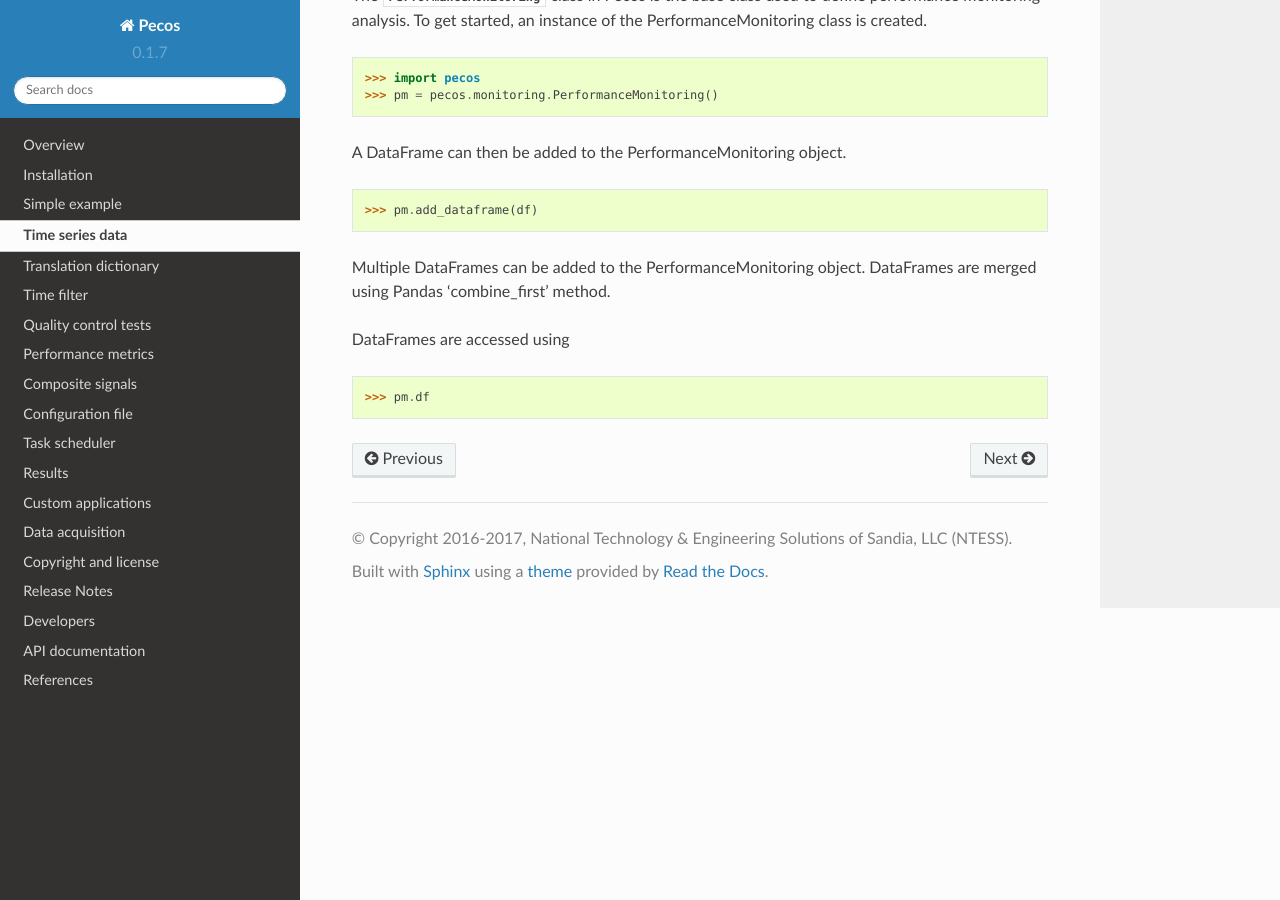
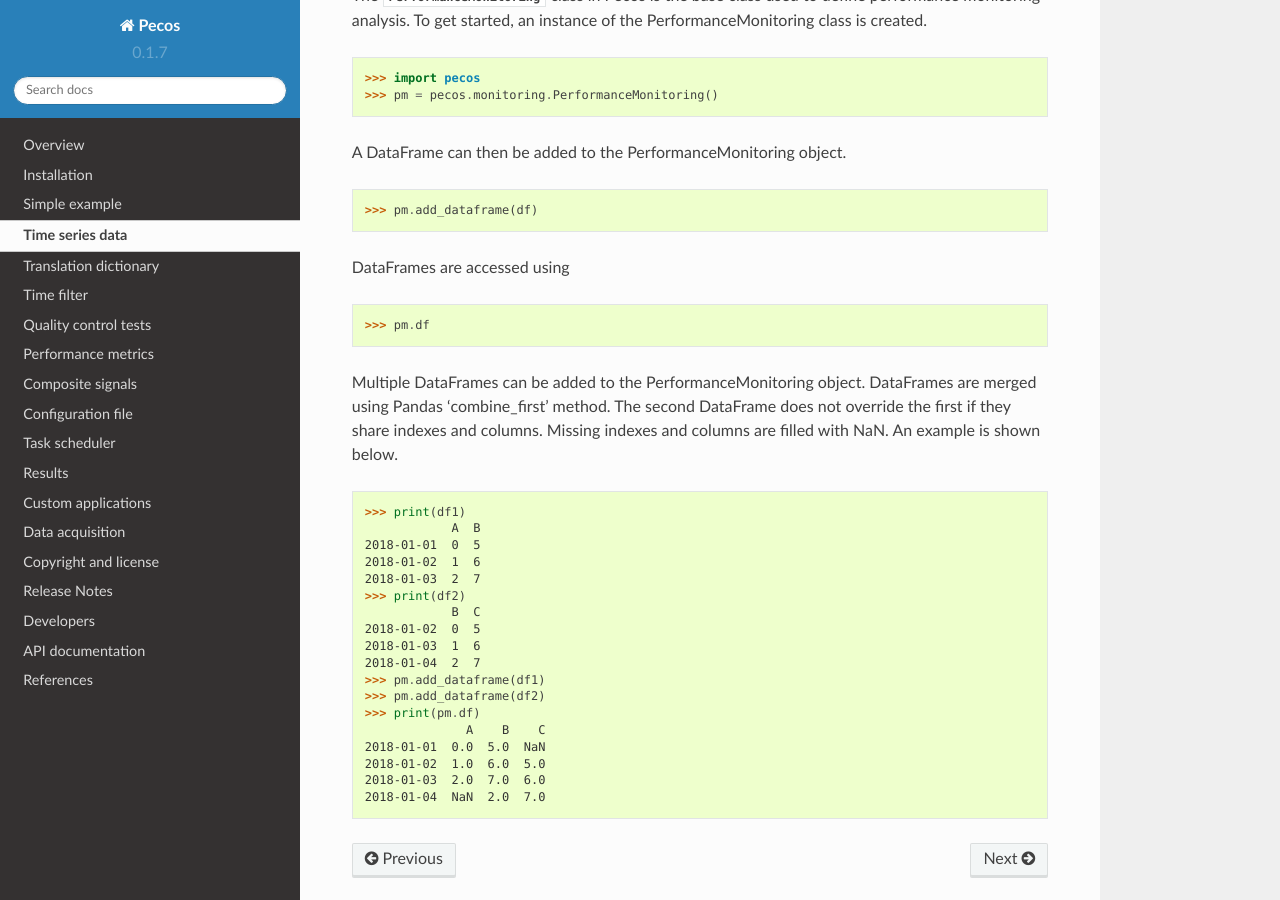
Before and after one commit to sjanzou/pecos, a Sphinx documentation site: the page built from documentation/timeseries.rst, in a window 1280 px wide and 900 px high, scrolled down 523 px. Built offline with Sphinx 7.4.7 and the Read the Docs theme 2.0.0, drawn with Linux system fonts in a browser that asks for light colours.

Commit message:
Doc updates.  Check for duplicate translation keys

```diff
--- a/documentation/timeseries.rst
+++ b/documentation/timeseries.rst
@@ -37,11 +37,48 @@ A DataFrame can then be added to the PerformanceMonitoring object.
 
     >>> pm.add_dataframe(df)
 
-Multiple DataFrames can be added to the PerformanceMonitoring object.
-DataFrames are merged using Pandas 'combine_first' method.
-
 DataFrames are accessed using
 
 .. doctest::
 
     >>> pm.df #doctest:+SKIP
+
+Multiple DataFrames can be added to the PerformanceMonitoring object.
+DataFrames are merged using Pandas 'combine_first' method.
+The second DataFrame does not override the first if they share indexes and columns.
+Missing indexes and columns are filled with NaN.  An example is shown below.
+
+.. doctest::
+    :hide:
+
+    >>> import pandas as pd
+    >>> import numpy as np
+    >>> import pecos
+    >>> index1 = pd.date_range('1/1/2018', periods=3, freq='D')
+    >>> data1 = {'A': np.arange(3), 'B': np.arange(3)+5}
+    >>> df1 = pd.DataFrame(data1, index=index1)
+    >>> index2 = pd.date_range('1/2/2018', periods=3, freq='D')
+    >>> data2 = {'B': np.arange(3), 'C': np.arange(3)+5}
+    >>> df2 = pd.DataFrame(data2, index=index2)
+    >>> pm = pecos.monitoring.PerformanceMonitoring()
+
+.. doctest::
+
+    >>> print(df1)
+                A  B
+    2018-01-01  0  5
+    2018-01-02  1  6
+    2018-01-03  2  7
+    >>> print(df2)
+                B  C
+    2018-01-02  0  5
+    2018-01-03  1  6
+    2018-01-04  2  7
+    >>> pm.add_dataframe(df1)
+    >>> pm.add_dataframe(df2)
+    >>> print(pm.df)
+                  A    B    C
+    2018-01-01  0.0  5.0  NaN
+    2018-01-02  1.0  6.0  5.0
+    2018-01-03  2.0  7.0  6.0
+    2018-01-04  NaN  2.0  7.0
--- a/documentation/translation.rst
+++ b/documentation/translation.rst
@@ -33,9 +33,9 @@ The translation dictionary can then be added to the PerformanceMonitoring object
     >>> pm.add_translation_dictionary(trans)
 
 As with DataFrames, multiple translation dictionaries can be added to the
-PerformanceMonitoring object.
+PerformanceMonitoring object. Duplicate keys are ignored.
 
-Keys defined in the translation dictionary are used in quality control tests,
+Keys defined in the translation dictionary can be used in quality control tests,
 for example,
 
 .. doctest::
```
Also changed, not shown: documentation/example.rst (+0 -12 lines), documentation/index.rst (+4 -4 lines), 4 other files.
